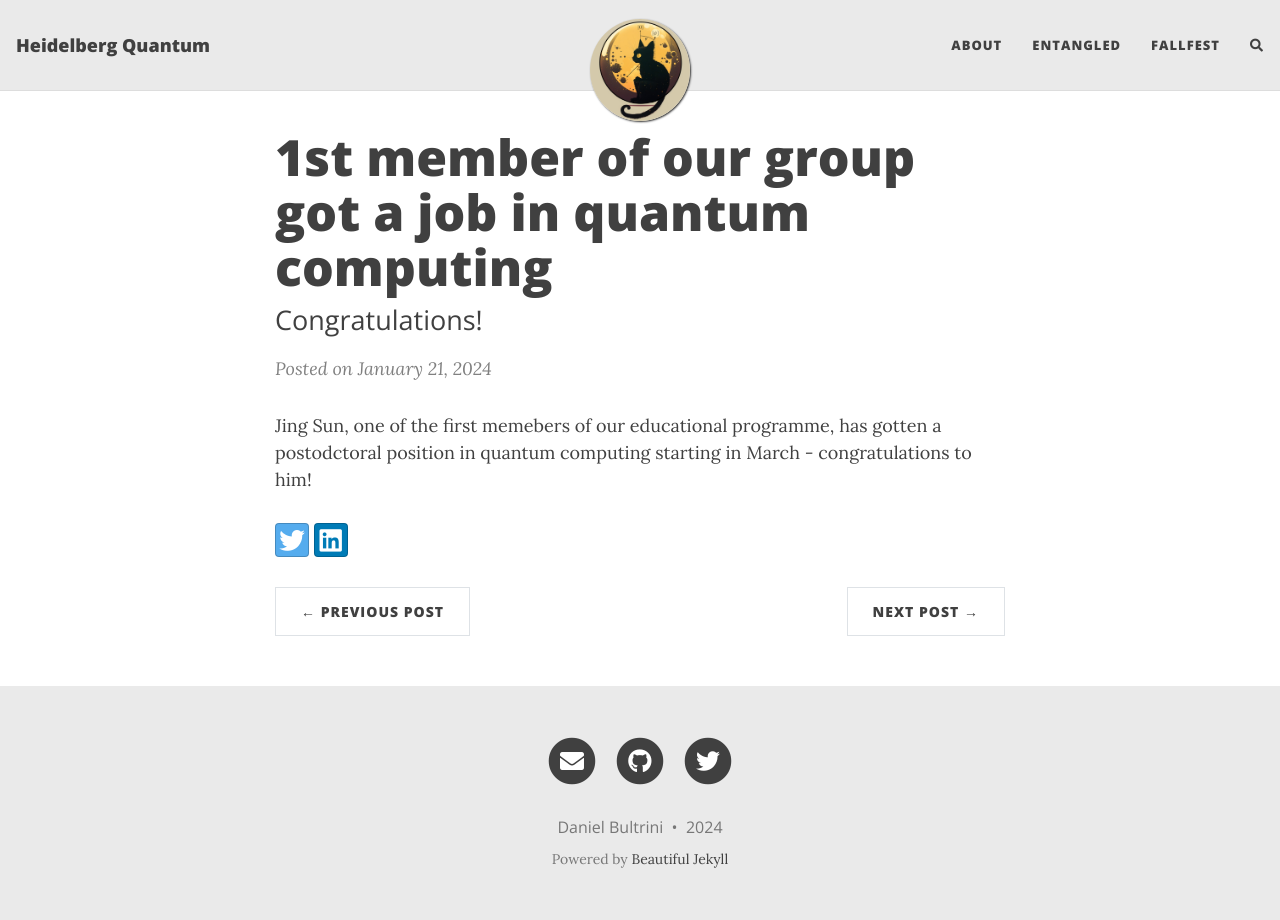
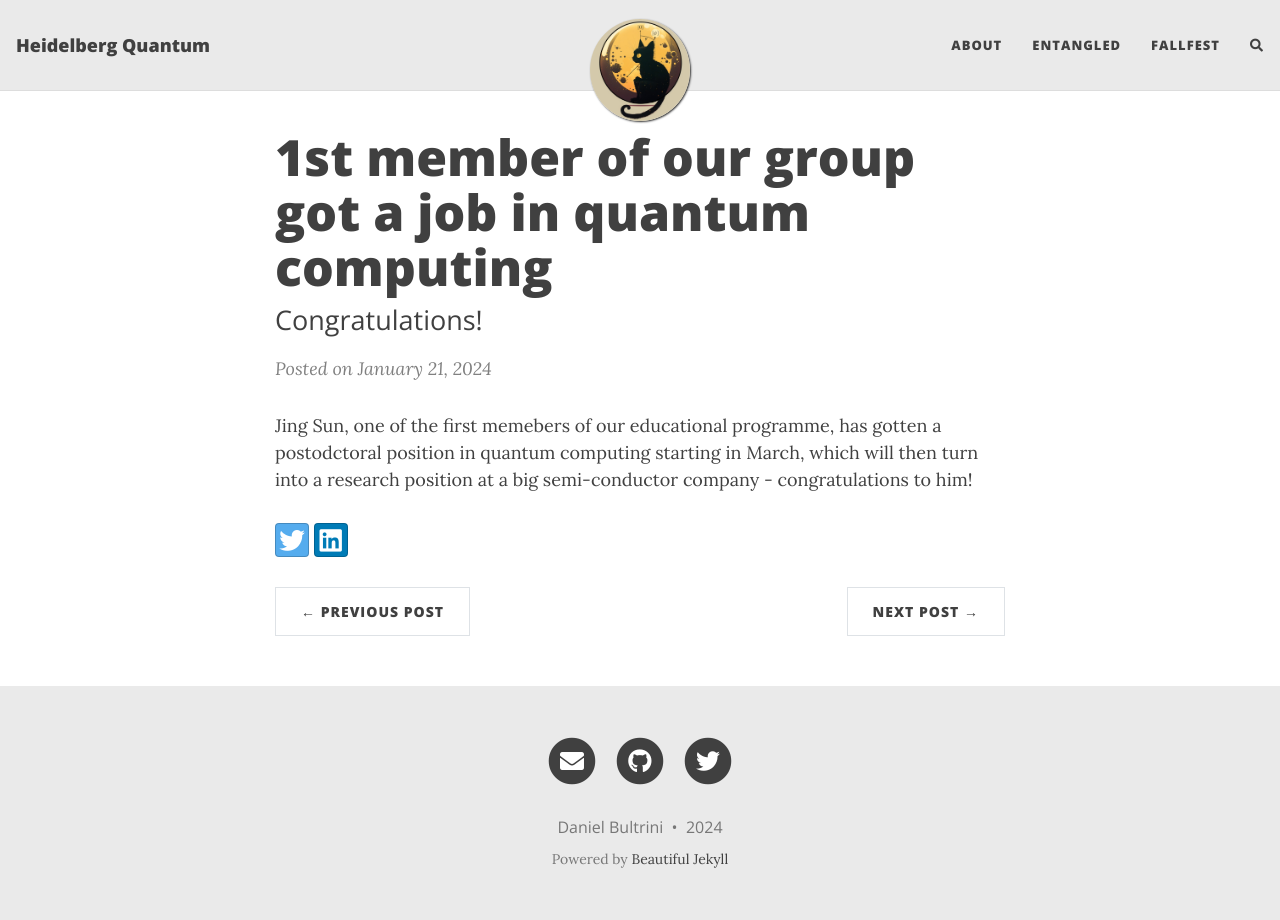
Before and after one commit to HeidelbergQuantum/heidelbergquantum.github.io, a Jekyll site: the page built from _posts/2024-01-21-job.md, in a window 1280 px wide. Built offline with Jekyll 4.4.1, drawn with Linux system fonts in a browser that asks for light colours; nearby versions of some CDN libraries; comment, search, counter and statistics services are not loaded.

Commit message:
Update 2024-01-21-job.md

```diff
--- a/_posts/2024-01-21-job.md
+++ b/_posts/2024-01-21-job.md
@@ -5,4 +5,4 @@ subtitle: Congratulations!
 comments: true
 ---
 
-Jing Sun, one of the first memebers of our educational programme, has gotten a postodctoral position in quantum computing starting in March - congratulations to him!
+Jing Sun, one of the first memebers of our educational programme, has gotten a postodctoral position in quantum computing starting in March, which will then turn into a research position at a big semi-conductor company - congratulations to him!
```
